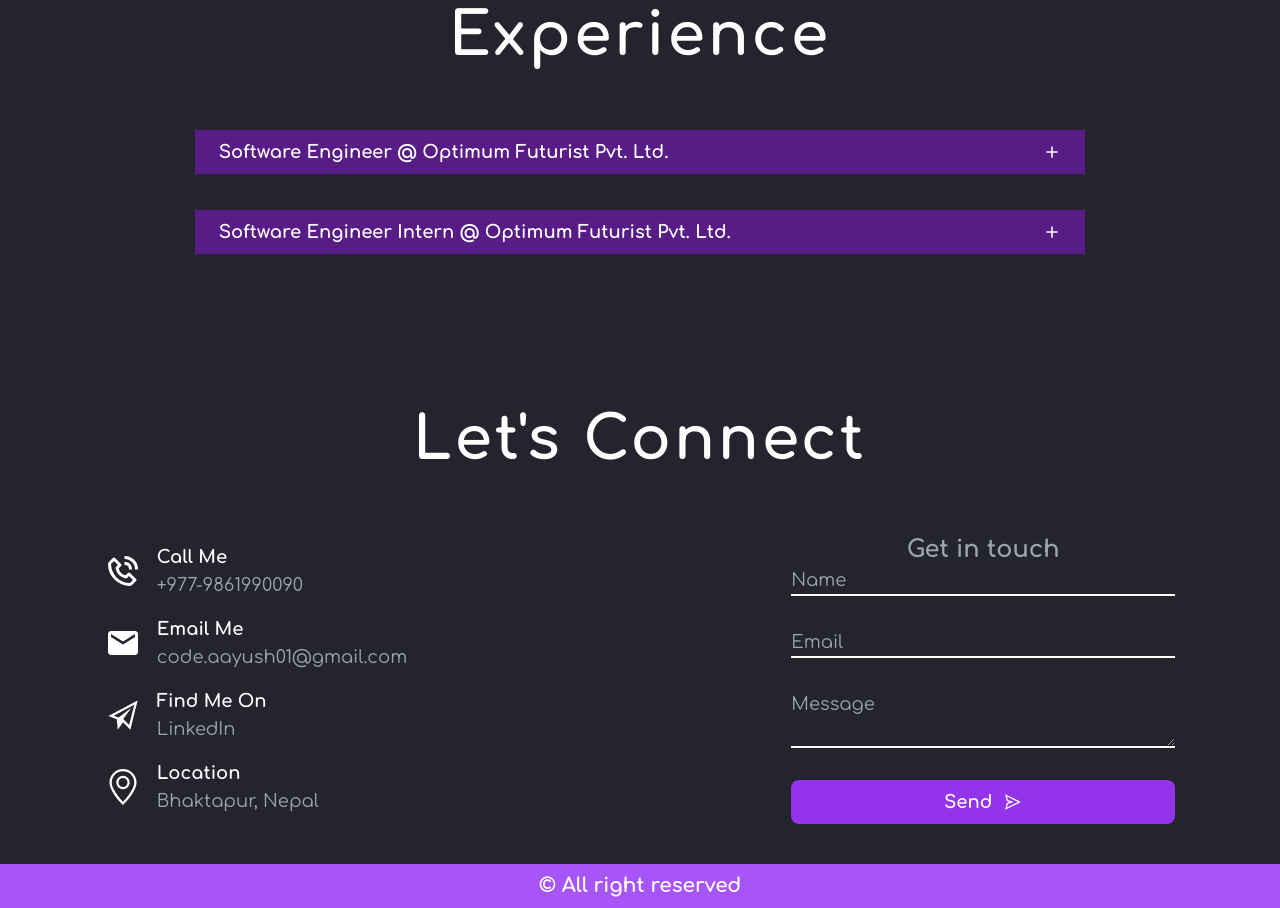
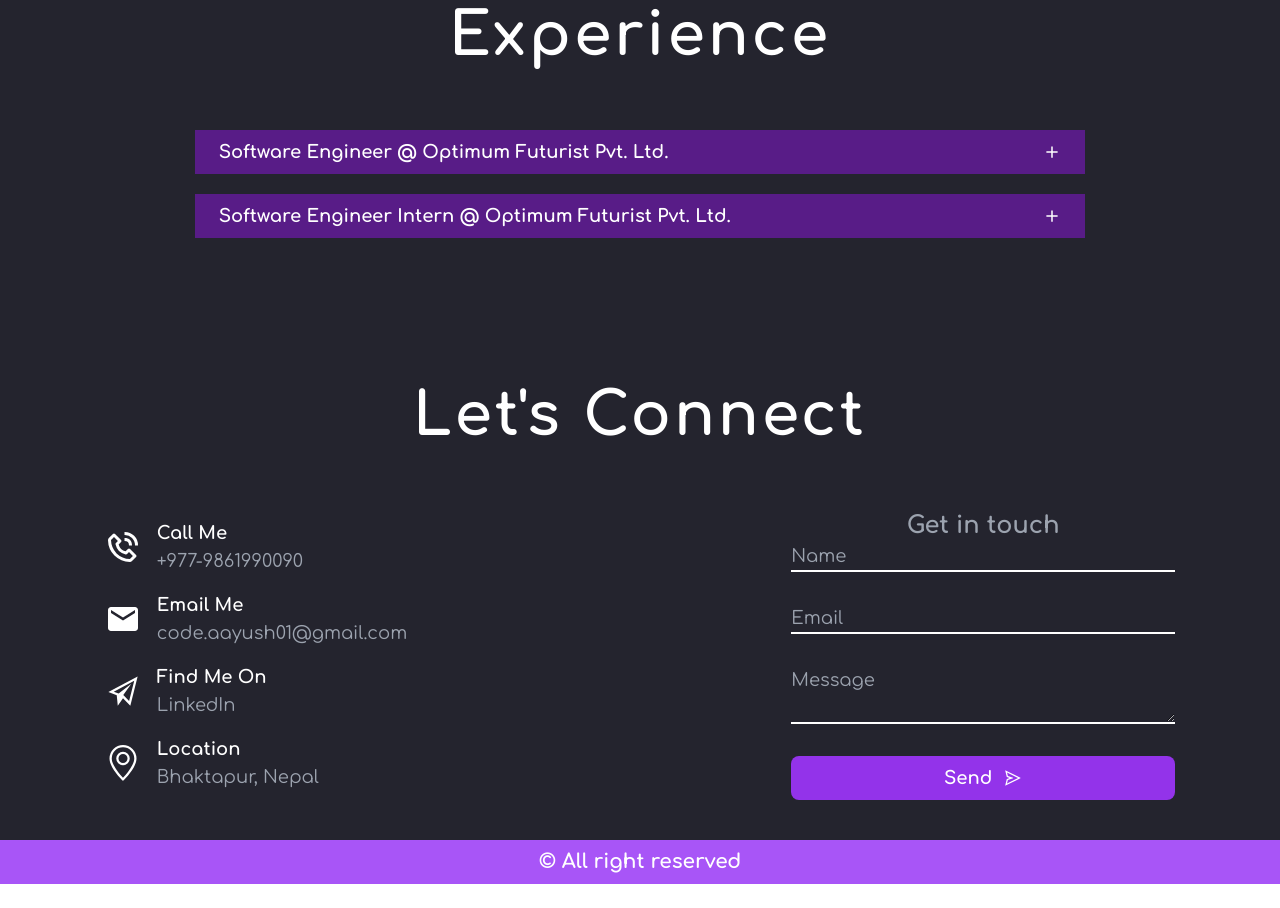
Before and after one commit to aayussraut/Portfolio, a React (Vite) app: page / in a window 1280 px wide. Shown: the part 3300-4208 px from the top of the page. After the commit the page ends 4184 px from the top, so only its background shows below. Built offline with nearby package versions, Linux system fonts and the light colour scheme; no server answers.

Commit message:
refactor: update exp desc

```diff
--- a/src/pages/Experience.jsx
+++ b/src/pages/Experience.jsx
@@ -32,8 +32,8 @@ export default function Experience() {
       office_site: "optimumfuturist.com",
       link: "https://optimumfuturist.com/",
       description: [
-        "Experienced with ReactJS and its core concepts",
-        "Building RESTful APIs using FastifyJS, PostgreSQL, and Sequelize",
+        "Learned ReactJS core concepts and created different web application.",
+        "Building RESTful APIs using FastifyJS, PostgreSQL, and Sequelize.",
         "Authentication and authorization with sessions, JWT, and OAuth2.",
       ],
       skills: ["JavaScript", "React.JS", "Bootstrap"],
@@ -45,12 +45,12 @@ export default function Experience() {
     <>
       <div
         id="experience"
-        className="text-lg h-min bg-[#24242E] flex flex-col items-center text-white  "
+        className="text-lg h-min bg-[#24242E] flex flex-col items-center text-white px-5 md:px-0 "
       >
         <h1 className="xxs:text-4xl sm:text-6xl xxs:mt-16 md:mt-32 font-semibold tracking-wider ">
           Experience
         </h1>
-        <div className="mt-16 flex flex-col justify-center w-4xl gap-2">
+        <div className="mt-16 flex flex-col justify-center w-4xl">
           {exp.map((item, index) => (
             <ExpCard
               key={index}
```
